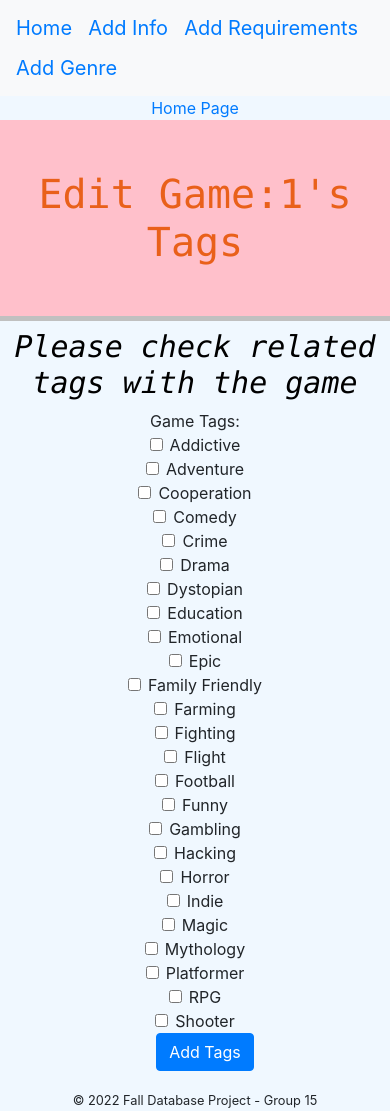
After one commit to itudb2215/itudb2215, a Flask app: template project_flask/templates/tags_create.html in a window 390 px wide. The commit adds this page. Run offline with Flask 2, Linux system fonts and the light colour scheme; the template is opened without the code that fills it: most values are stand-ins (such as "Sample title", 1, 10 or a date in 2020); some libraries are stand-ins or nearby versions.

Commit message:
ADD tags_create.html CRUD for game_tags MODIFY server.py

```diff
--- a/project_flask/games.py
+++ b/project_flask/games.py
@@ -101,7 +101,7 @@ class Price_Info:
 
 
 class Game_Tags:
-    def __init__(self, _tags_Id, _game_id=None, _addictive=None, _adventure=None, _co_op=None, _comedy=None, _crime=None, _drama=None, _dystopian=None, _education=None, _emotional=None, _epic=None, _family_friendly=None, _farming=None, _fighting=None, _flight=None, _football=None, _funny=None, _gambling=None, _hacking=None, _horror=None, _indie=None, _magic=None, _mythology=None, _platformer=None, _rpg=None, _shooter=None,
+    def __init__(self, _tags_Id, _game_id=None, _addictive=None, _adventure=None, _co_op=None, _comedy=None, _crime=None, _drama=None, _dystopian_=None, _education=None, _emotional=None, _epic=None, _family_friendly=None, _farming=None, _fighting=None, _flight=None, _football=None, _funny=None, _gambling=None, _hacking=None, _horror=None, _indie=None, _magic=None, _mythology=None, _platformer=None, _rpg=None, _shooter=None,
                  ):
 
         self.tags_Id = _tags_Id
@@ -112,7 +112,7 @@ class Game_Tags:
         self.comedy = _comedy
         self.crime = _crime
         self.drama = _drama
-        self.dystopian_ = _dystopian
+        self.dystopian_ = _dystopian_
         self.education = _education
         self.emotional = _emotional
         self.epic = _epic
--- a/project_flask/server.py
+++ b/project_flask/server.py
@@ -26,6 +26,9 @@ def create_app(debug=True):
     app.add_url_rule("/price_info_delete/<price_Id>", view_func=views.price_delete_page)
     app.add_url_rule("/price_info_create/<price_Id>", view_func=views.price_create_page, methods=["GET", "POST"])
     app.add_url_rule("/price_info_update/<game_id>", view_func=views.price_update_page)
+    app.add_url_rule("/game_tags_delete/<tags_Id>", view_func=views.tags_delete_page)
+    app.add_url_rule("/game_tags_create/<tags_Id>", view_func=views.tags_create_page, methods=["GET", "POST"])
+    app.add_url_rule("/game_tags_update/<game_id>", view_func=views.tags_update_page)
 
 
 
--- a/project_flask/templates/price_create.html
+++ b/project_flask/templates/price_create.html
@@ -1,8 +1,8 @@
 {% extends "layout.html" %}
-{% block title %}Author Profile{% endblock %}
+{% block title %}Edit Price{% endblock %}
 {% block content %}
 
-<h1>Edit Game: {{selected_game.game_id}} 's Price Information</h1>
+<h1>Edit Game:{{selected_game.game_id}}'s Price Information</h1>
 
 <form action="" method="post" name="price_edit_form">
     <div>
--- /dev/null
+++ b/project_flask/templates/tags_create.html
@@ -0,0 +1,200 @@
+{% extends "layout.html" %}
+{% block title %}Edit Game Tags{% endblock %}
+{% block content %}
+
+<h1>Edit Game:{{selected_game.game_id}}'s Tags</h1>
+<h2>Please check related tags with the game</h2>
+
+<form action="" method="post" name="tags_edit_form">
+    <div>
+
+        <div class="form-group row">
+            <div class="col-sm-2">Game Tags:</div>
+            <div class="col-sm-10">
+
+            <div class="col-sm-10">
+                <div class="form-check">
+                    <input class="form-check-input" type="checkbox" id="addictive">
+                    <label class="form-check-label" for="addictive">Addictive</label>
+                </div>
+            </div>
+
+            <div class="col-sm-10">
+                <div class="form-check">
+                    <input class="form-check-input" type="checkbox" id="adventure">
+                    <label class="form-check-label" for="adventure">Adventure</label>
+                </div>
+            </div>
+
+            <div class="col-sm-10">
+                <div class="form-check">
+                    <input class="form-check-input" type="checkbox" id="co_op">
+                    <label class="form-check-label" for="co_op">Cooperation</label>
+                </div>
+            </div>
+
+            <div class="col-sm-10">
+                <div class="form-check">
+                    <input class="form-check-input" type="checkbox" id="comedy">
+                    <label class="form-check-label" for="comedy">Comedy</label>
+                </div>
+            </div>
+
+            <div class="col-sm-10">
+                <div class="form-check">
+                    <input class="form-check-input" type="checkbox" id="crime">
+                    <label class="form-check-label" for="crime">Crime</label>
+                </div>
+            </div>
+
+            <div class="col-sm-10">
+                <div class="form-check">
+                    <input class="form-check-input" type="checkbox" id="drama">
+                    <label class="form-check-label" for="drama">Drama</label>
+                </div>
+            </div>
+
+            <div class="col-sm-10">
+                <div class="form-check">
+                    <input class="form-check-input" type="checkbox" id="dystopian_">
+                    <label class="form-check-label" for="dystopian_">Dystopian</label>
+                </div>
+            </div>
+
+            <div class="col-sm-10">
+                <div class="form-check">
+                    <input class="form-check-input" type="checkbox" id="education">
+                    <label class="form-check-label" for="education">Education</label>
+                </div>
+            </div>
+
+            <div class="col-sm-10">
+                <div class="form-check">
+                    <input class="form-check-input" type="checkbox" id="emotional">
+                    <label class="form-check-label" for="emotional">Emotional</label>
+                </div>
+            </div>
+
+            <div class="col-sm-10">
+                <div class="form-check">
+                    <input class="form-check-input" type="checkbox" id="epic">
+                    <label class="form-check-label" for="epic">Epic</label>
+                </div>
+            </div>
+
+            <div class="col-sm-10">
+                <div class="form-check">
+                    <input class="form-check-input" type="checkbox" id="family_friendly">
+                    <label class="form-check-label" for="family_friendly">Family Friendly</label>
+                </div>
+            </div>
+
+            <div class="col-sm-10">
+                <div class="form-check">
+                    <input class="form-check-input" type="checkbox" id="farming">
+                    <label class="form-check-label" for="farming">Farming</label>
+                </div>
+            </div>
+
+            <div class="col-sm-10">
+                <div class="form-check">
+                    <input class="form-check-input" type="checkbox" id="fighting">
+                    <label class="form-check-label" for="fighting">Fighting</label>
+                </div>
+            </div>
+
+            <div class="col-sm-10">
+                <div class="form-check">
+                    <input class="form-check-input" type="checkbox" id="flight">
+                    <label class="form-check-label" for="flight">Flight</label>
+                </div>
+            </div>
+
+            <div class="col-sm-10">
+                <div class="form-check">
+                    <input class="form-check-input" type="checkbox" id="football">
+                    <label class="form-check-label" for="football">Football</label>
+                </div>
+            </div>
+
+            <div class="col-sm-10">
+                <div class="form-check">
+                    <input class="form-check-input" type="checkbox" id="funny">
+                    <label class="form-check-label" for="funny">Funny</label>
+                </div>
+            </div>
+
+            <div class="col-sm-10">
+                <div class="form-check">
+                    <input class="form-check-input" type="checkbox" id="gambling">
+                    <label class="form-check-label" for="gambling">Gambling</label>
+                </div>
+            </div>
+
+            <div class="col-sm-10">
+                <div class="form-check">
+                    <input class="form-check-input" type="checkbox" id="hacking">
+                    <label class="form-check-label" for="hacking">Hacking</label>
+                </div>
+            </div>
+
+            <div class="col-sm-10">
+                <div class="form-check">
+                    <input class="form-check-input" type="checkbox" id="horror">
+                    <label class="form-check-label" for="horror">Horror</label>
+                </div>
+            </div>
+
+            <div class="col-sm-10">
+                <div class="form-check">
+                    <input class="form-check-input" type="checkbox" id="indie">
+                    <label class="form-check-label" for="indie">Indie</label>
+                </div>
+            </div>
+
+            <div class="col-sm-10">
+                <div class="form-check">
+                    <input class="form-check-input" type="checkbox" id="magic">
+                    <label class="form-check-label" for="magic">Magic</label>
+                </div>
+            </div>
+
+            <div class="col-sm-10">
+                <div class="form-check">
+                    <input class="form-check-input" type="checkbox" id="mythology">
+                    <label class="form-check-label" for="mythology">Mythology</label>
+                </div>
+            </div>
+
+            <div class="col-sm-10">
+                <div class="form-check">
+                    <input class="form-check-input" type="checkbox" id="platformer">
+                    <label class="form-check-label" for="platformer">Platformer</label>
+                </div>
+            </div>
+
+            <div class="col-sm-10">
+                <div class="form-check">
+                    <input class="form-check-input" type="checkbox" id="rpg">
+                    <label class="form-check-label" for="rpg">RPG</label>
+                </div>
+            </div>
+
+            <div class="col-sm-10">
+                <div class="form-check">
+                    <input class="form-check-input" type="checkbox" id="shooter">
+                    <label class="form-check-label" for="shooter">Shooter</label>
+                </div>
+            </div>
+
+            <div class="col-sm-10">
+                <div class="form-check">
+                    <button type="submit" class="btn btn-primary">Add Tags</button>
+                </div>
+            </div>
+        </div>
+
+    </div>
+</form>
+
+{% endblock %}
```
Also changed, not shown: project_flask/database.py (+29 -0 lines), project_flask/views.py (+81 -1 lines).
